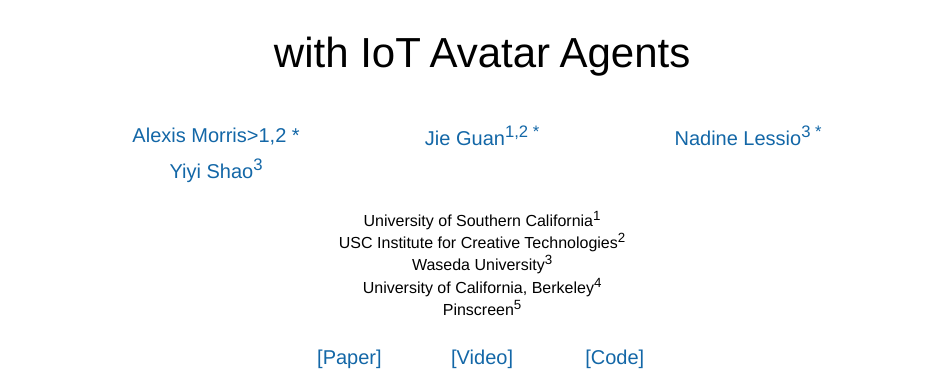
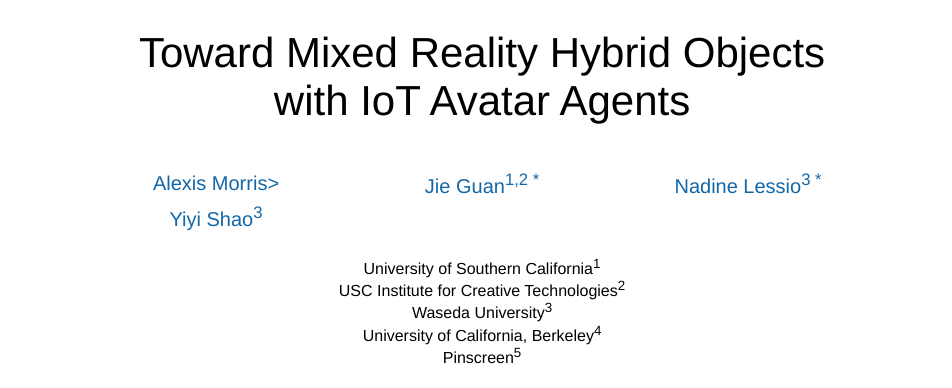
Before and after one commit to Adaptive-Context-Environments-Lab/IoT-Avatar-2.0, a plain HTML site: page index.html in a window 1280 px wide. Shown: the top 388 px of the page, without its empty margins (158-1110 px from the left). Drawn offline with Linux system fonts and the light colour scheme.

Commit message:
Update index.html

```diff
--- a/index.html
+++ b/index.html
@@ -128,7 +128,7 @@
   <body>
     <br>
     <center>
-    <span style="font-size:42px"Toward Mixed Reality Hybrid Objects </br>with IoT Avatar Agents</span>
+    <span style="font-size:42px">Toward Mixed Reality Hybrid Objects </br>with IoT Avatar Agents</span>
 
     </center>
 
@@ -137,7 +137,7 @@
        <tr>
          <td align=center width=100px>
          <center>
-         <span style="font-size:20px"><a href="http://www-scf.usc.edu/~saitos/">Alexis Morris>1,2 *</sup></a></span>
+         <span style="font-size:20px"><a href="http://www-scf.usc.edu/~saitos/">Alexis Morris></sup></a></span>
          </center>
          </td>
 
```
